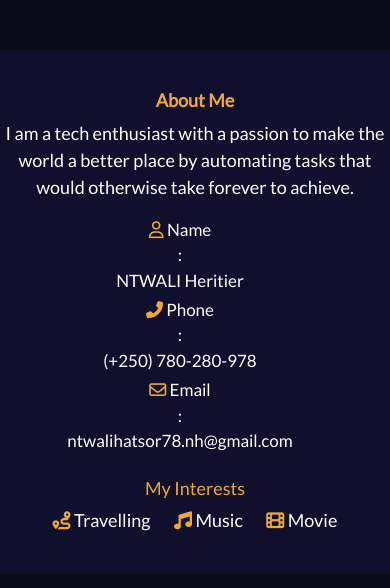
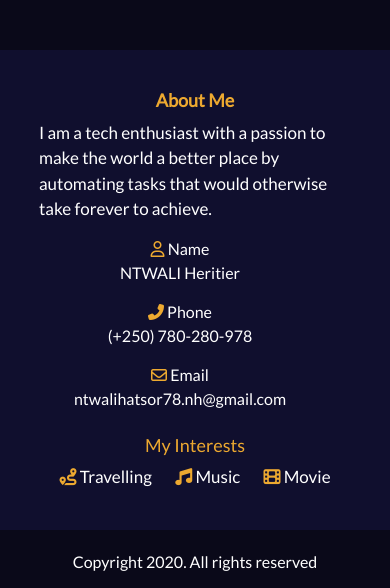
Before and after one commit to NtwaliHeritier/portfolio, a plain HTML site: page index.html in a window 390 px wide. Shown: the part 794-1382 px from the top of the page. Drawn offline with nearby package versions, Linux system fonts and the light colour scheme.

Commit message:
fix responsive on landing page

```diff
--- a/index.html
+++ b/index.html
@@ -35,7 +35,7 @@
             <h1>NTWALI Heritier</h1>
             <h4>Full Stack Developer</h4>
             <div class="landing-p mt-3">
-                <p>Proeficient in <span>Ruby & Rails</span> <span>Elixir & Phoenix</span> <span>React&Redux</span> <span>JavaScript</span> <span>HTML & CSS</span> <span>SASS & Bootstrap</span></p>
+                <p>Proeficient in <span>Ruby & Rails</span> <span>Elixir & Phoenix</span> <span>React & Redux</span> <span>JavaScript</span> <span>HTML & CSS</span> <span>SASS & Bootstrap</span></p>
             </div>
             <div class="landing-buttons mt-5">
                 <a href="https://docs.google.com/document/d/1Eh619UZtoAlb4VLlWfPtb0l2AEs3Hjz38fcDHgE13H0/edit?usp=sharing">Download CV</a>
@@ -55,17 +55,17 @@
             <div class="intro-contact">
                     <div class="row">
                         <div class="col-lg-4 col-md-6"><i class="far fa-user"></i> Name</div>
-                        <div class="col-lg-2 col-md-2 d-sm-none">:</div>
+                        <div class="col-lg-2 col-md-2">:</div>
                         <div class="col-lg-6 col-md-6">NTWALI Heritier</div>
                     </div>
                     <div class="row">
                         <div class="col-lg-4 col-md-6"><i class="fas fa-phone-alt"></i> Phone</div>
-                        <div class="col-lg-2 col-md-2 d-sm-none">:</div>
+                        <div class="col-lg-2 col-md-2">:</div>
                         <div class="col-lg-6 col-md-6">(+250) 780-280-978</div>
                     </div>
                     <div class="row">
                         <div class="col-lg-4 col-md-6"><i class="far fa-envelope"></i> Email</div>
-                        <div class="col-lg-2 col-md-2 d-sm-none">:</div>
+                        <div class="col-lg-2 col-md-2">:</div>
                         <div class="col-lg-6 col-md-6">ntwalihatsor78.nh@gmail.com</div>
                     </div>
             </div>
--- a/scss/index.scss
+++ b/scss/index.scss
@@ -298,6 +298,7 @@ footer {
     .footer-links {
         display: flex;
         justify-content: space-around;
+        align-items: center;
         width: 27%;
     }
 
@@ -396,24 +397,32 @@ footer {
         h5, .intro-interests {
             text-align: center;
             width: 100%;
-            font-size: 18px;
         }
 
         p {
-            text-align: center;
-            width: 100%;
-            font-size: 18px;
+            margin: 0 auto;
+            width: 80%;
         }
 
         .row {
             width: 100%;
             text-align: center;
+            margin-top: 15px;
+        }
+
+        .col-md-2 {
+            display: none;
+        }
+
+        .intro-contact {
+            margin-top: 2%;
+            font-size: 16px;
         }
     }
 
     footer {
         p, span {
-            font-size: 20px;
+            font-size: 16px;
         }
     }
 
```
Also changed, not shown: css/index.css.
